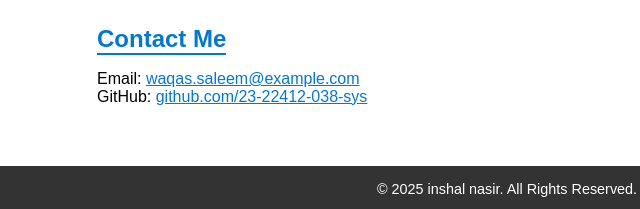
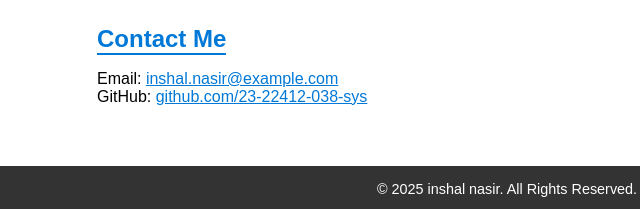
Before and after one commit to 23-22412-038-sys/12345.github.io, a plain HTML site: page index.html in a window 1280 px wide. Shown: the part 898-1107 px from the top of the page, 133-773 px from the left. Drawn offline with Linux system fonts and the light colour scheme.

Commit message:
Update index.html

```diff
--- a/index.html
+++ b/index.html
@@ -58,7 +58,7 @@
 
     <section id="contact">
         <h2>Contact Me</h2>
-        <p>Email: <a href="mailto:inshal.nasir@example.com">waqas.saleem@example.com</a></p>
+        <p>Email: <a href="mailto:inshal.nasir@example.com">inshal.nasir@example.com</a></p>
         <p>GitHub: <a href="https://github.com/23-22412-038-sys" target="_blank">github.com/23-22412-038-sys</a></p>
     </section>
 
```
